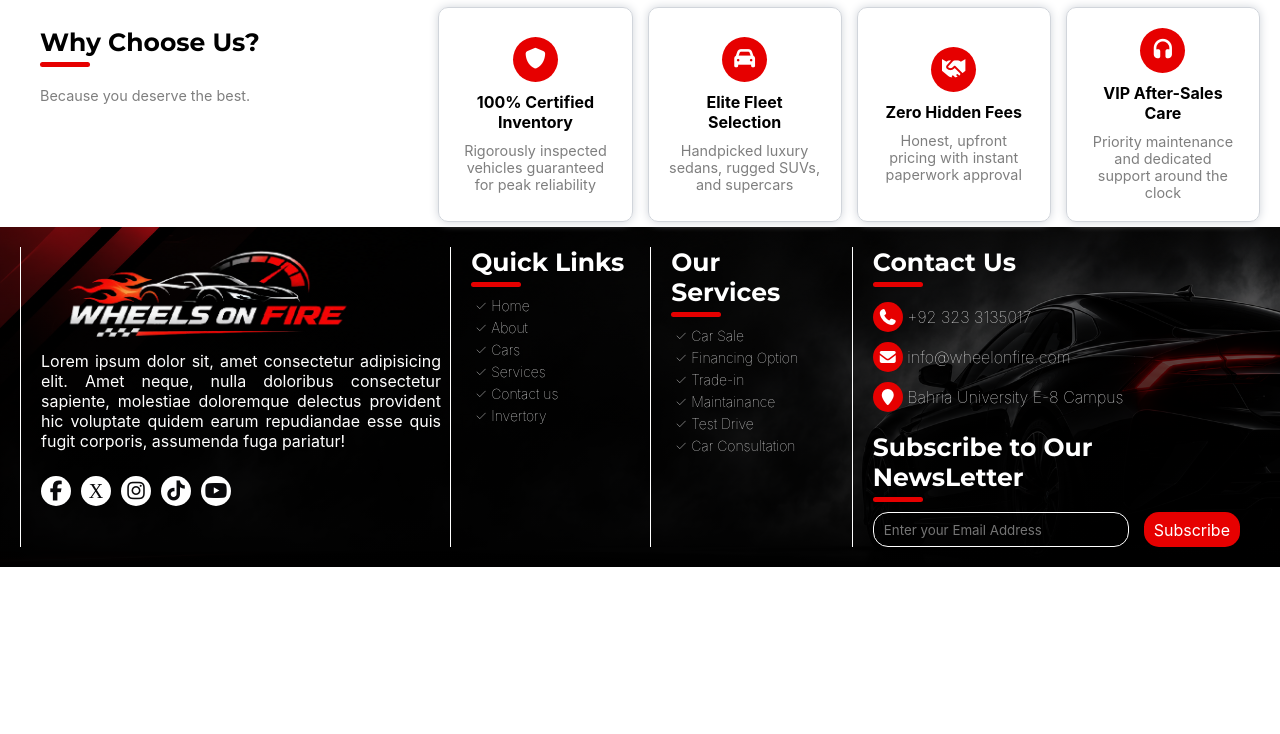
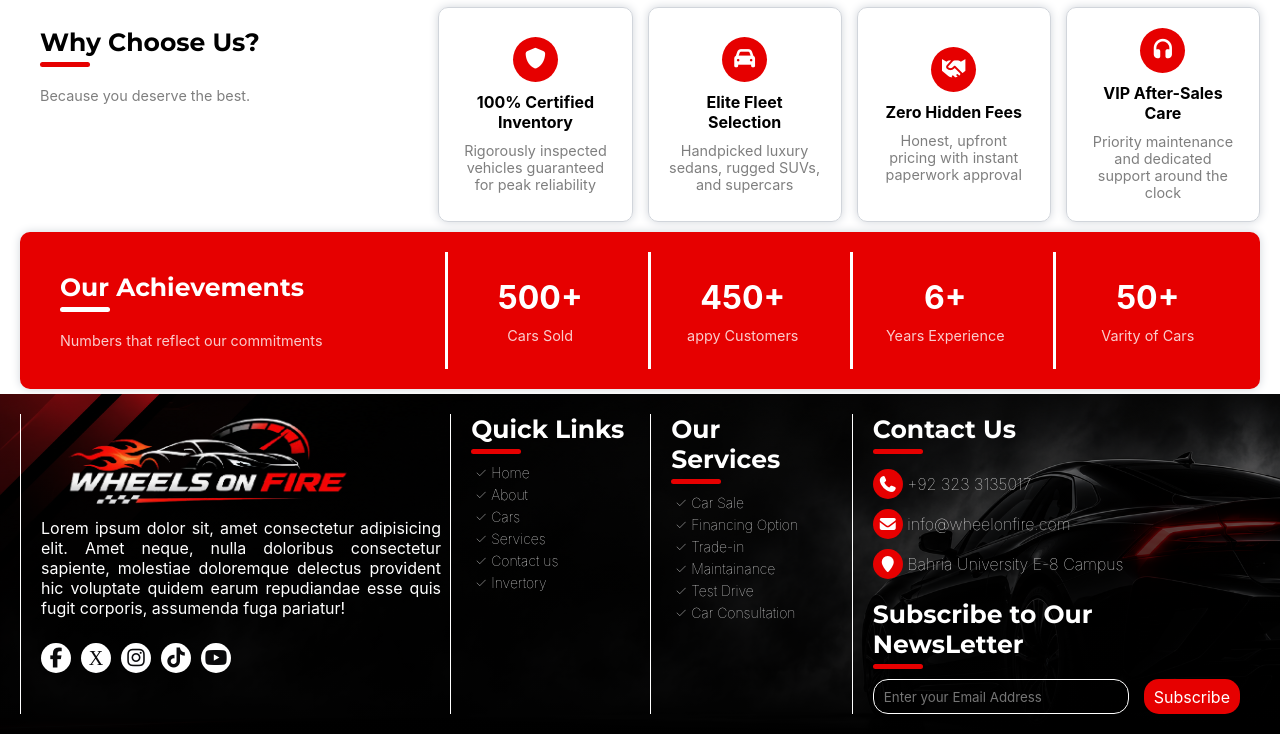
Before and after one commit to Ali-Shabraiz/wheels-on-fire, a plain HTML site: page about/index.html in a window 1280 px wide. Shown: the part 999-1733 px from the top of the page. Before the commit the page ends 1566 px from the top, so only its background shows below. Drawn offline with Linux system fonts and the light colour scheme; files whose address does not match are found by name.

Commit message:
Achievement Section Done

```diff
--- a/about/index.html
+++ b/about/index.html
@@ -88,6 +88,30 @@
         <p>Priority maintenance and dedicated support around the clock</p>
     </div>
 </section>
+<div class="padding-20">
+    <section class="achievements">
+        <div class="item">
+        <h3>Our Achievements</h3>
+            <p>Numbers that reflect our commitments</p>
+        </div>
+        <div class="item">
+            <h4>500+</h4>
+            <p>Cars Sold</p>
+        </div>
+        <div class="item">
+            <h4>450+</h4>
+            <p>appy Customers</p>
+        </div>
+        <div class="item">
+            <h4>6+</h4>
+            <p>Years Experience</p>
+        </div>
+        <div class="item">
+            <h4>50+</h4>
+            <p>Varity of Cars</p>
+        </div>
+    </section>
+</div>
 
     <footer>
         <ul class="content">
--- a/css/style.css
+++ b/css/style.css
@@ -506,19 +506,14 @@ footer .content .socialmediaicons li {
     border-radius: 10px;
 
 }
-
-.imageAndForm .contactform h3,
-.whyUs h3,
-footer h3 {
+  h3 {
     font-size: 25px;
     position: relative;
     margin-bottom: 20px;
     font-family: 'Montserrat', sans-serif;
 }
 
-.imageAndForm .contactform h3::after,
-.whyUs h3::after,
-footer h3::after {
+ h3::after {
     content: '';
     position: absolute;
     height: 5px;
@@ -594,7 +589,7 @@ footer .content form input {
 .aboutUs {
     display: flex;
 }
-
+.achievements,
 .whyUs {
     width: 100%;
     display: grid;
@@ -602,7 +597,7 @@ footer .content form input {
     grid-template-rows: repeat(1, 1fr);
     gap: 15px;
 }
-
+.achievements .item,
 .whyUs .item {
     padding: 10px;
     border-radius: 10px;
@@ -613,7 +608,7 @@ footer .content form input {
     flex-direction: column;
     gap: 10px;
 }
-
+.achievements .item:has(h4),
 .whyUs .item:has(span.icon) {
     display: flex;
     justify-content: center;
@@ -631,7 +626,7 @@ footer .content form input {
     height: 45px;
     border-radius: 50%;
 }
-
+.achievements .item:first-child,
 .whyUs .item:first-child {
     box-shadow: none;
     border: none;
@@ -643,6 +638,34 @@ footer .content form input {
     opacity: 0.5;
     font-size: 0.9em;
 }
+.achievements{
+    padding: 20px;
+    box-shadow: 0 0 10px var(--silver);
+    border-radius: 10px;
+    color: var(--wte);
+    background-color: var(--primaryColor);
+}
+.achievements h3::after{
+    background-color: var(--wte);
+}
+.achievements .item{
+    border-left: 1px solid var(--wte);
+    justify-content: flex-start;
+    border: none;
+    border-radius: 0;
+    border-left: solid;
+    box-shadow: none;
+
+}
+.achievements .item h4{
+    font-size: 2em;
+}
+.achievements .item p{
+    opacity: 0.8;
+    font-size: 0.9em;
+}
+
+
 
 
 /* .whyUs .item {
```
